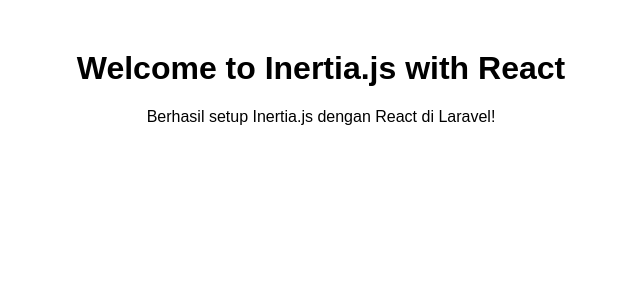
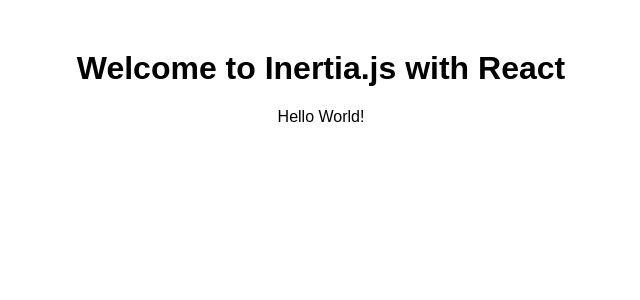
Before and after one commit to FadliAlhafizh/ippl-kelompok-01, a Laravel app: page / in a window 1280 px wide. Shown: the top 300 px of the page, without its empty margins (319-959 px from the left). Run offline with Laravel 12, Linux system fonts and the light colour scheme; style sheets or scripts are compiled from the project's sources; some libraries are stand-ins or nearby versions.

Commit message:
feat: change hello world

```diff
--- a/resources/js/pages/welcome.jsx
+++ b/resources/js/pages/welcome.jsx
@@ -4,7 +4,7 @@ export default function Welcome({ title }) {
     return (
         <div style={{ fontFamily: 'sans-serif', textAlign: 'center', marginTop: '50px' }}>
             <h1>{title}</h1>
-            <p>Berhasil setup Inertia.js dengan React di Laravel!</p>
+            <p>Hello World!</p>
         </div>
     );
 }
```
